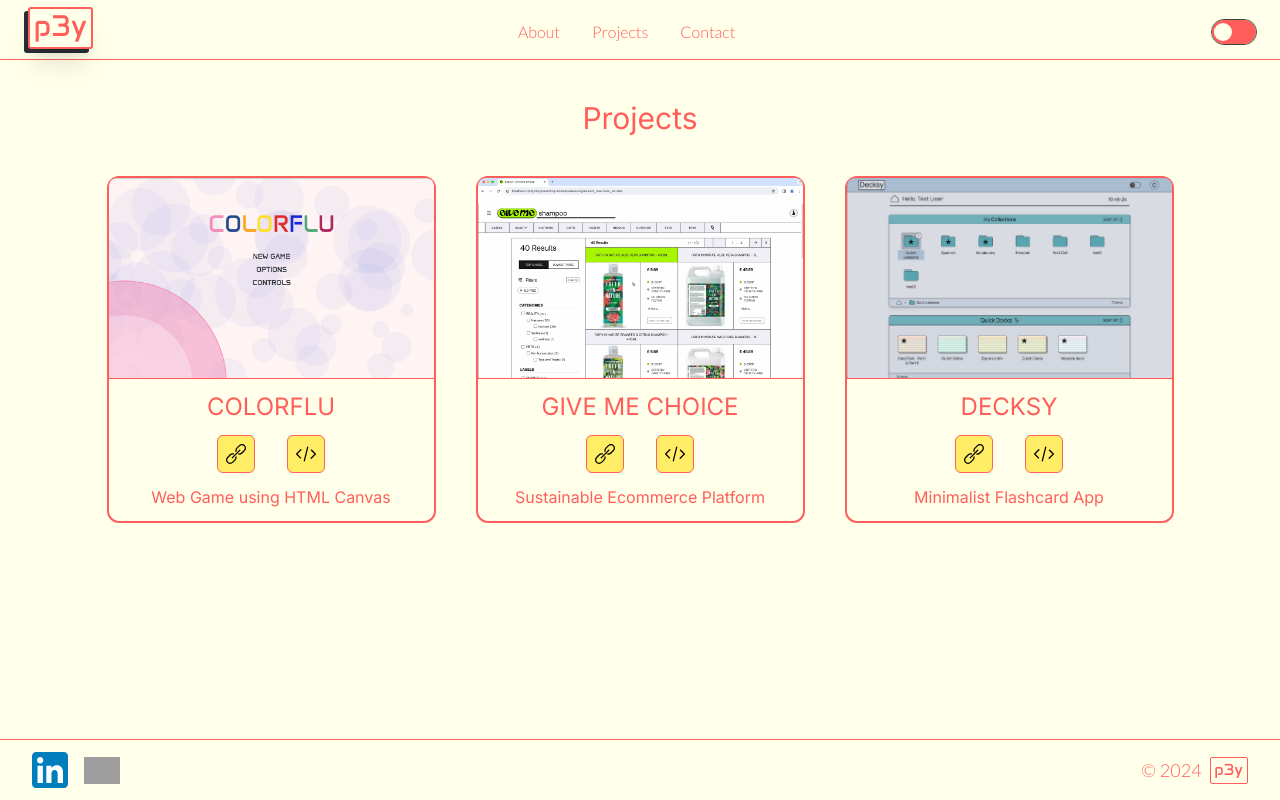
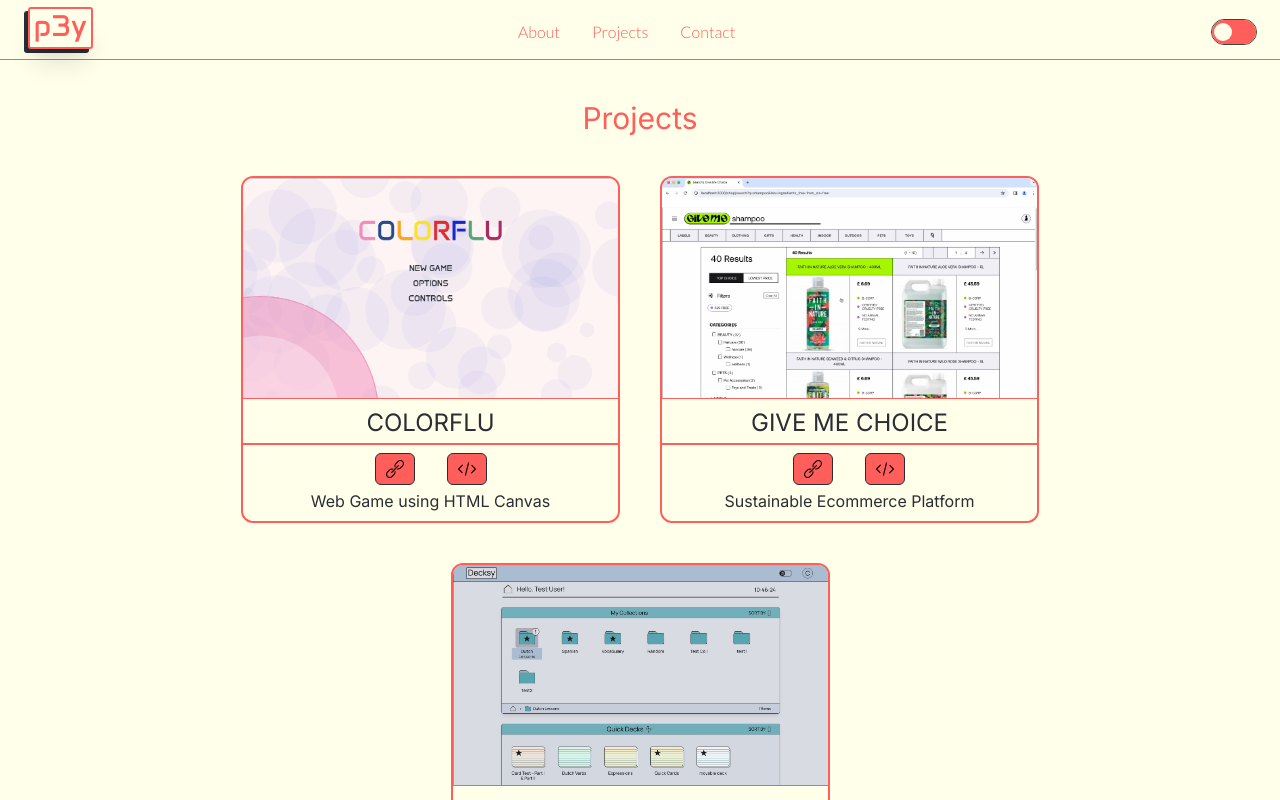
Before and after one commit to alexp3y/p3y, a Next.js app: page /projects in a window 1280 px wide. Shown: the top 800 px of the page. Built offline with nearby package versions, Linux system fonts and the light colour scheme; grey boxes are pictures that could not be loaded.

Commit message:
Some project page styling tweaks

```diff
--- a/src/app/projects/page.tsx
+++ b/src/app/projects/page.tsx
@@ -25,7 +25,7 @@ export default function AboutPage() {
           />
           <ProjectCard
             demoUrl="https://decksy.app"
-            repoUrl="https://github.com/alexp3y/decksy-frontend"
+            repoUrl="https://github.com/alexp3y/decksy-backend"
             image="/images/decksy.jpg"
             title="Decksy"
             description="Minimalist Flashcard App"
--- a/src/components/Footer.tsx
+++ b/src/components/Footer.tsx
@@ -1,11 +1,12 @@
 'use client';
 
+import { useTheme } from 'next-themes';
+import Image from 'next/image';
 import React from 'react';
-import Image from 'next/image';
-import { useTheme } from 'next-themes';
 
 const Footer: React.FC = () => {
-  const { theme } = useTheme();
+  const theme = useTheme();
+
   return (
     <div className="flex flex-col w-full lato border-t-p3y-red border-t text-p3y-red">
       <div className="w-full p-4 flex text-[18px] h-[60px] justify-between items-center px-8">
@@ -31,21 +32,16 @@ const Footer: React.FC = () => {
               target="_blank"
               rel="noreferrer noopener"
             >
-              {theme === 'dark' ? (
-                <Image
-                  src="/images/github-light.svg"
-                  alt="GitHub"
-                  height="36"
-                  width="36"
-                />
-              ) : (
-                <Image
-                  src="/images/github.svg"
-                  alt="GitHub"
-                  height="36"
-                  width="36"
-                />
-              )}
+              <Image
+                src={
+                  theme.theme === 'dark'
+                    ? '/images/github-light.svg'
+                    : '/images/github.svg'
+                }
+                alt="GitHub"
+                height="36"
+                width="36"
+              />
             </a>
           </div>
         </div>
--- a/src/components/NavBar/Logo.tsx
+++ b/src/components/NavBar/Logo.tsx
@@ -4,7 +4,7 @@ import React from 'react';
 const Logo: React.FC = () => {
   return (
     <Link href="/">
-      <div className="bg-p3y-gunmetal dark:bg-p3y-blue rounded-[3px]">
+      <div className="bg-p3y-gunmetal dark:bg-p3y-blue rounded-[3px] w-fit">
         <span className="text-[30px] tracking-[0px] leading-none text-p3y-red border-[2px] border-p3y-red rounded-[3px] px-[4px] pb-[6px] pt-[2px]  dark:bg-p3y-gunmetal bg-p3y-ivory anta cursor-pointer active:border-p3y-blue active:text-p3y-blue dark:active:border-p3y-maize dark:active:text-p3y-maize -translate-y-[4px] translate-x-[4px] dark:translate-x-[3px] dark:-translate-y-[2px] z-20 flex shadow-xl">
           p3y
         </span>
--- a/src/components/Projects/ProjectCard.tsx
+++ b/src/components/Projects/ProjectCard.tsx
@@ -18,19 +18,22 @@ const ProjectCard: React.FC<Props> = ({
   description,
 }) => {
   return (
-    <div className="flex flex-col border-2 border-p3y-red rounded-xl h-fit">
-      <div className="h-[200px]">
+    <div className="flex flex-col border-2 border-p3y-red rounded-xl h-fit text-p3y-gunmetal dark:text-p3y-red">
+      <div className="h-[220px]">
         <Image
           priority
-          className="rounded-t-lg"
+          className="rounded-t-[10px]"
           src={image}
-          width={325}
-          height={200}
+          width={375}
+          height={220}
           alt={title}
         />
       </div>
-      <div className="w-full text-center flex flex-col flex-grow items-center justify-between p-3 dark:bg-p3y-gunmetal rounded-b-xl bg-p3y-ivory border-t border-p3y-red gap-3">
+      <div className="w-full text-center flex flex-col flex-grow items-center justify-between dark:bg-p3y-gunmetal rounded-b-xl bg-p3y-ivory border-t border-p3y-red">
+        <div className="w-full border-b-2 border-p3y-red pb-1 pt-2">
           <h3 className="text-2xl uppercase">{title}</h3>
+        </div>
+        <div className="p-2 gap-y-1 flex flex-col">
           <div className="flex items-center justify-center w-full gap-x-8">
             <Link
               href={demoUrl ? demoUrl : '/'}
@@ -39,14 +42,14 @@ const ProjectCard: React.FC<Props> = ({
               aria-disabled={!demoUrl}
             >
               <button
-              className="border rounded-md p-2 disabled:bg-p3y-grey disabled:border-p3y-grey bg-p3y-maize dark:bg-p3y-blue dark:disabled:bg-p3y-grey"
+                className="border bg-p3y-red rounded-md px-2.5 py-[6px] border-p3y-gunmetal"
                 disabled={!demoUrl}
               >
                 <Image
                   priority
                   src={'/images/link.svg'}
-                width={20}
-                height={20}
+                  width={18}
+                  height={18}
                   alt={title}
                 />
               </button>
@@ -58,14 +61,14 @@ const ProjectCard: React.FC<Props> = ({
               aria-disabled={!repoUrl}
             >
               <button
-              className="border rounded-md p-2 disabled:bg-p3y-grey disabled:border-p3y-grey bg-p3y-maize dark:bg-p3y-blue dark:disabled:bg-p3y-grey"
+                className="border bg-p3y-red rounded-md px-2.5 py-[6px] border-p3y-gunmetal"
                 disabled={!repoUrl}
               >
                 <Image
                   priority
                   src={'/images/code.svg'}
-                width={20}
-                height={20}
+                  width={18}
+                  height={18}
                   alt={title}
                 />
               </button>
@@ -74,6 +77,7 @@ const ProjectCard: React.FC<Props> = ({
           <p className="text-base">{description}</p>
         </div>
       </div>
+    </div>
   );
 };
 
```
Lines whose indentation alone changed are shown as unchanged.
